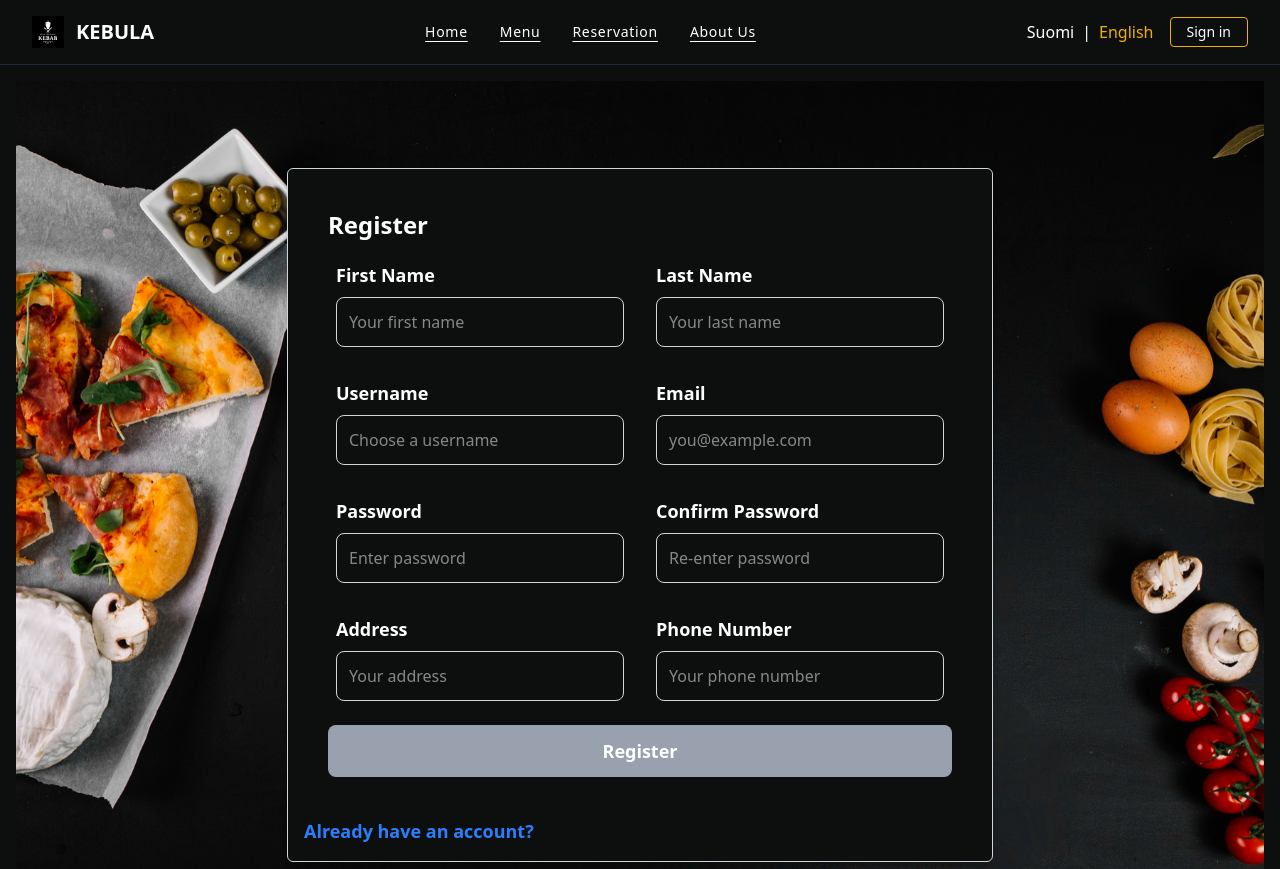
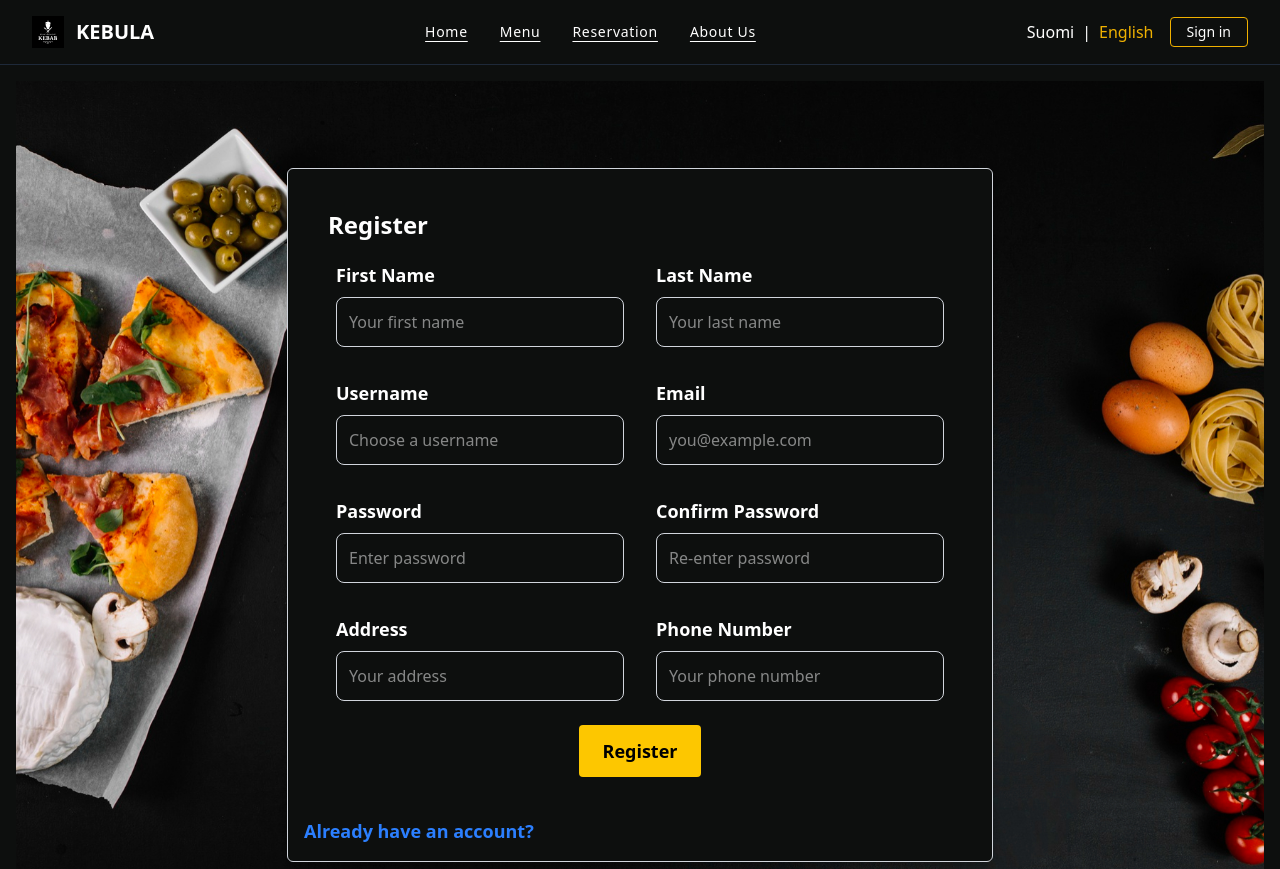
Before and after one commit to JarkkoKarki/Web-Project, a React (Vite) app: page /registration in a window 1280 px wide. Shown: the top 869 px of the page. Built offline with nearby package versions, Linux system fonts and the light colour scheme.

Commit message:
style: enhance button styling in Login and Register forms for better UX

```diff
--- a/src/components/forms/LoginForm.jsx
+++ b/src/components/forms/LoginForm.jsx
@@ -64,12 +64,14 @@ const LoginForm = () => {
               className="mb-3 w-full rounded-lg border border-gray-300 p-3 text-lg"
             />
           </div>
-          <button
-            type="submit"
-            className="mt-3 w-full rounded-lg bg-gray-400 p-3 text-lg font-bold text-white hover:bg-gray-500"
-          >
-            {t('loginPage.login')}
-          </button>
+          <div className="mt-4 flex justify-center">
+            <button
+              type="submit"
+              className="transform rounded bg-yellow-400 px-6 py-3 align-middle text-lg font-semibold text-black transition-transform hover:scale-105 hover:bg-green-500"
+            >
+              {t('loginPage.login')}
+            </button>
+          </div>
         </form>
       </div>
     </>
--- a/src/components/forms/RegisterForm.jsx
+++ b/src/components/forms/RegisterForm.jsx
@@ -198,10 +198,10 @@ const RegisterForm = () => {
             />
           </div>
 
-          <div className="col-span-1 md:col-span-2">
+          <div className="col-span-1 flex justify-center md:col-span-2">
             <button
               type="submit"
-              className="w-full rounded-lg bg-gray-400 p-3 text-lg font-bold text-white hover:bg-gray-500"
+              className="transform rounded bg-yellow-400 px-6 py-3 align-middle text-lg font-semibold text-black transition-transform hover:scale-105 hover:bg-green-500"
             >
               {t('registerPage.register')}
             </button>
```
